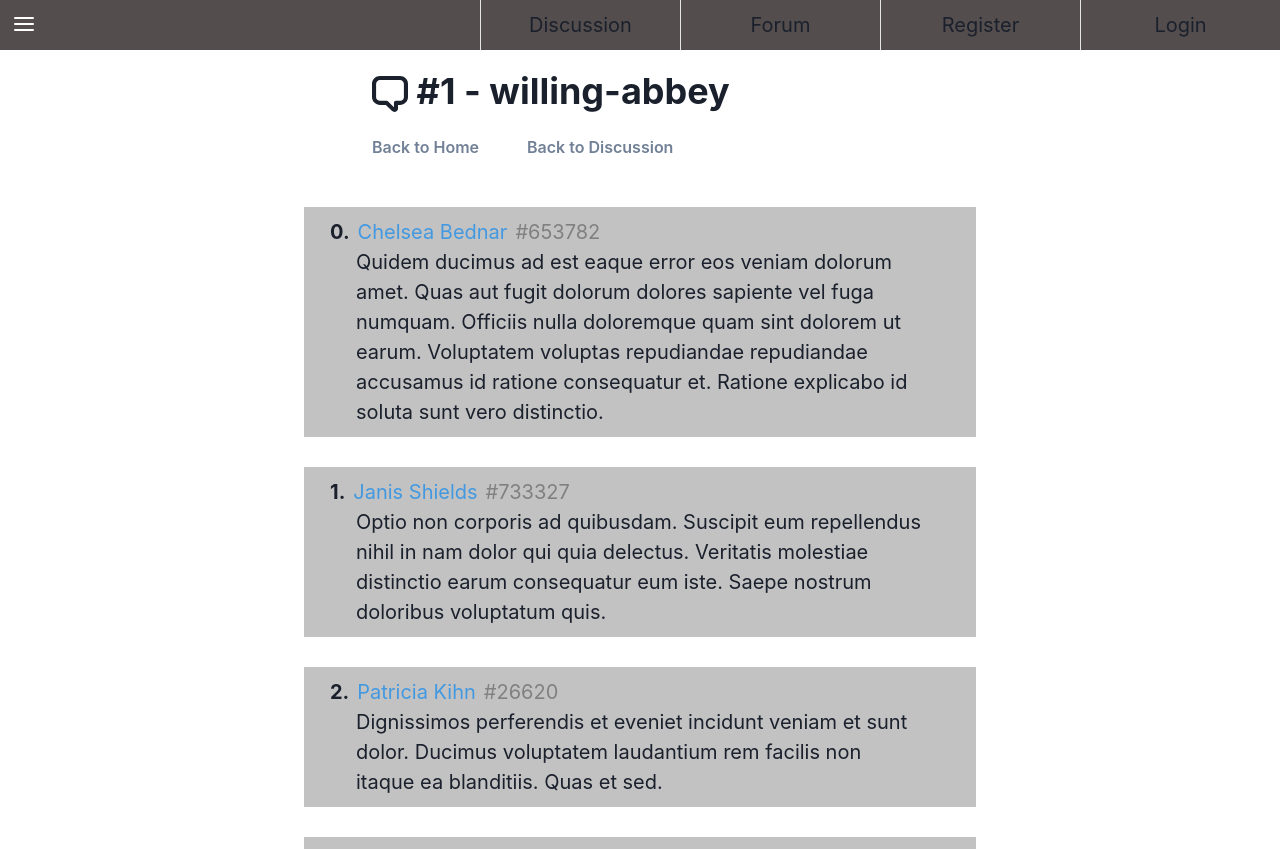
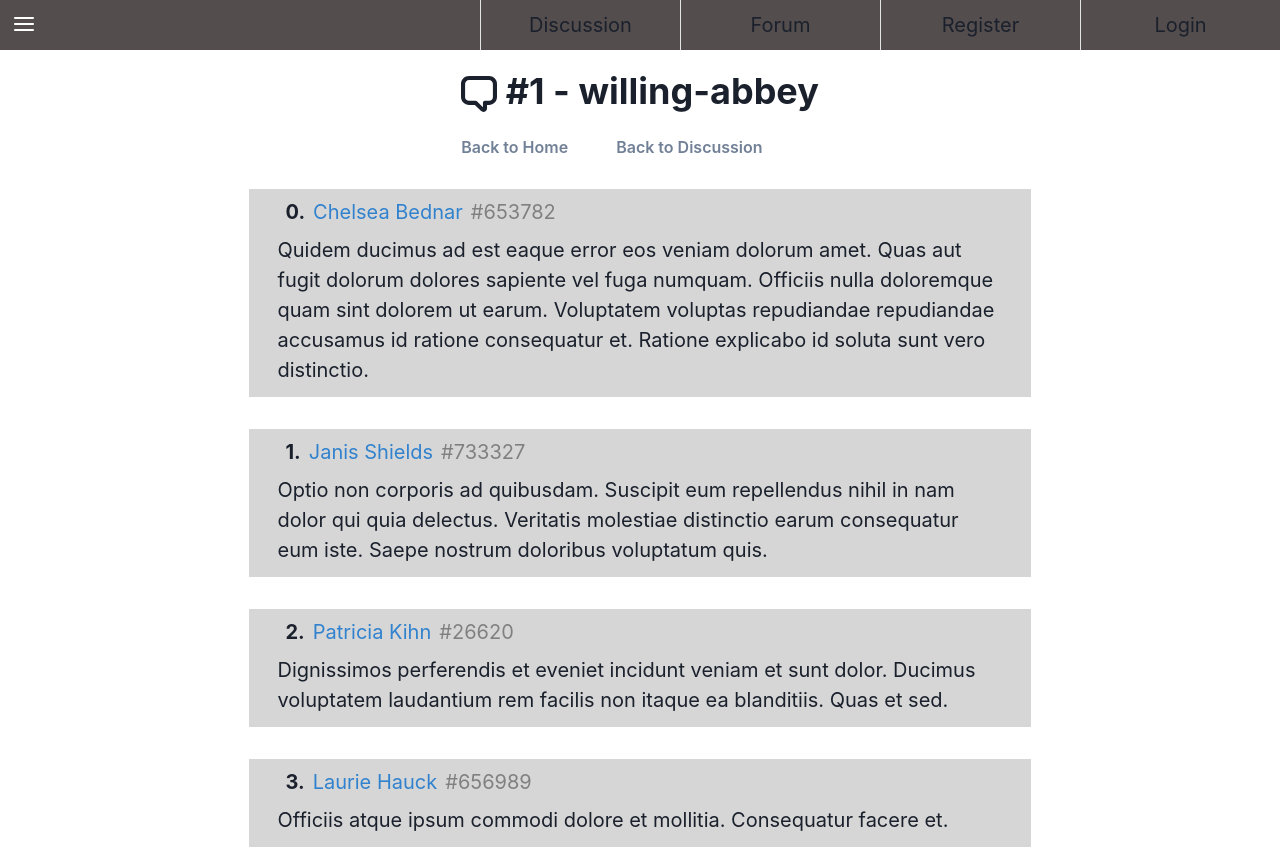
Before and after one commit to oliver-ckl/CollabMusicForum, a Next.js app: page /discussion/musicShare/1 in a window 1280 px wide. Shown: the top 849 px of the page. Built offline with nearby package versions, Linux system fonts and the light colour scheme; data requests are answered from the project's data file.

Commit message:
UI improvement

```diff
--- a/components/CategoryList.js
+++ b/components/CategoryList.js
@@ -5,7 +5,7 @@ import CategoryItem from './CategoryItem';
 
 function CategoryList({ categoryList }) {
     return (
-        <Grid templateColumns='repeat(3, 1fr)' gap={50} p='50px' maxW='1450px'>
+        <Grid templateColumns={{ base: 'repeat(1, 1fr)', lg: 'repeat(3, 1fr)' }} gap={50} p='50px' maxW='1450px'>
         {
             categoryList.map((item) => (
                 <CategoryItem
--- a/components/PostComment.js
+++ b/components/PostComment.js
@@ -2,16 +2,16 @@ import { Box, Container, Text, Flex, HStack, Avatar, Tag } from '@chakra-ui/reac
 
 function PostComment ({ index, userid, username, content }) {
 	return (
-		<Flex flexWrap="wrap" bg='blackAlpha.400' w="2xl" m='30px' p='10px'>
-			<Flex ml="4" justifyContent="center" alignItems="center" gap="2">
+		<Box bg='blackAlpha.300' w="100%" mt={8} pl={{base: 3}} pr={{base: 3}}>
+			<HStack ml="4" p='2'>
 				<Text><b>{index}.</b></Text>
-				<Text color="blue.400">{username}</Text>
+				<Text color="blue.500" _hover={{ textDecoration: 'underline', cursor: 'pointer' }}>{username}</Text>
 				<Text color="gray">#{userid}</Text>
-			</Flex>
-			<Container maxW="600px">
+			</HStack>
+			<Container pb={3}>
 				{content}
 			</Container>
-		</Flex>
+		</Box>
 	);
 }
 
--- a/pages/discussion/musicShare/[postid]/index.js
+++ b/pages/discussion/musicShare/[postid]/index.js
@@ -12,8 +12,8 @@ function DetailPage({ article, comment }) {
     }
 
     return (
-        <>
-            <Box w='xl' p='20px'>
+        <Flex flexDirection='column' alignItems='center'>
+            <Box >
                 <Heading size='xl'><ChatIcon/> #{article.id} - {article.title}</Heading>
                 <Flex gap='12' mt='24px'>
                     <Button variant='link'><Link href="/">Back to Home</Link></Button>
@@ -21,7 +21,7 @@ function DetailPage({ article, comment }) {
                 </Flex>
             </Box>
             <PostCommentList data={comment}/>
-        </>
+        </Flex>
     );
 }
 
--- a/pages/discussion/musicShare/index.js
+++ b/pages/discussion/musicShare/index.js
@@ -15,9 +15,9 @@ function IndexPage({ articles, categoryList }) {
     }
 
     return (
-        <Box w='xl'>
+        <Flex flexDirection='column' alignItems='center'>
             <Heading> Forum main page </Heading>
-            <Flex mt={10} mb={10}>
+            <Flex mt={5} mb={5}>
                 <FormControl mr={5} >
                     <Select placeholder='All' value={category} onChange={(e) => toggleFilter(e.target.value)}>
                         {
@@ -29,7 +29,7 @@ function IndexPage({ articles, categoryList }) {
                 </FormControl>
             </Flex>
             <PostList postList={articles}></PostList>
-        </Box>
+        </Flex>
     );
 }
 export default IndexPage;
--- a/styles/Layout.module.css
+++ b/styles/Layout.module.css
@@ -5,6 +5,7 @@
     flex-direction: column;
     justify-content: flex-start;
     align-items: center;
+    margin-top: 20px;
   }
 
   .main {
```
Also changed, not shown: components/postItem.js (+4 -4 lines).
